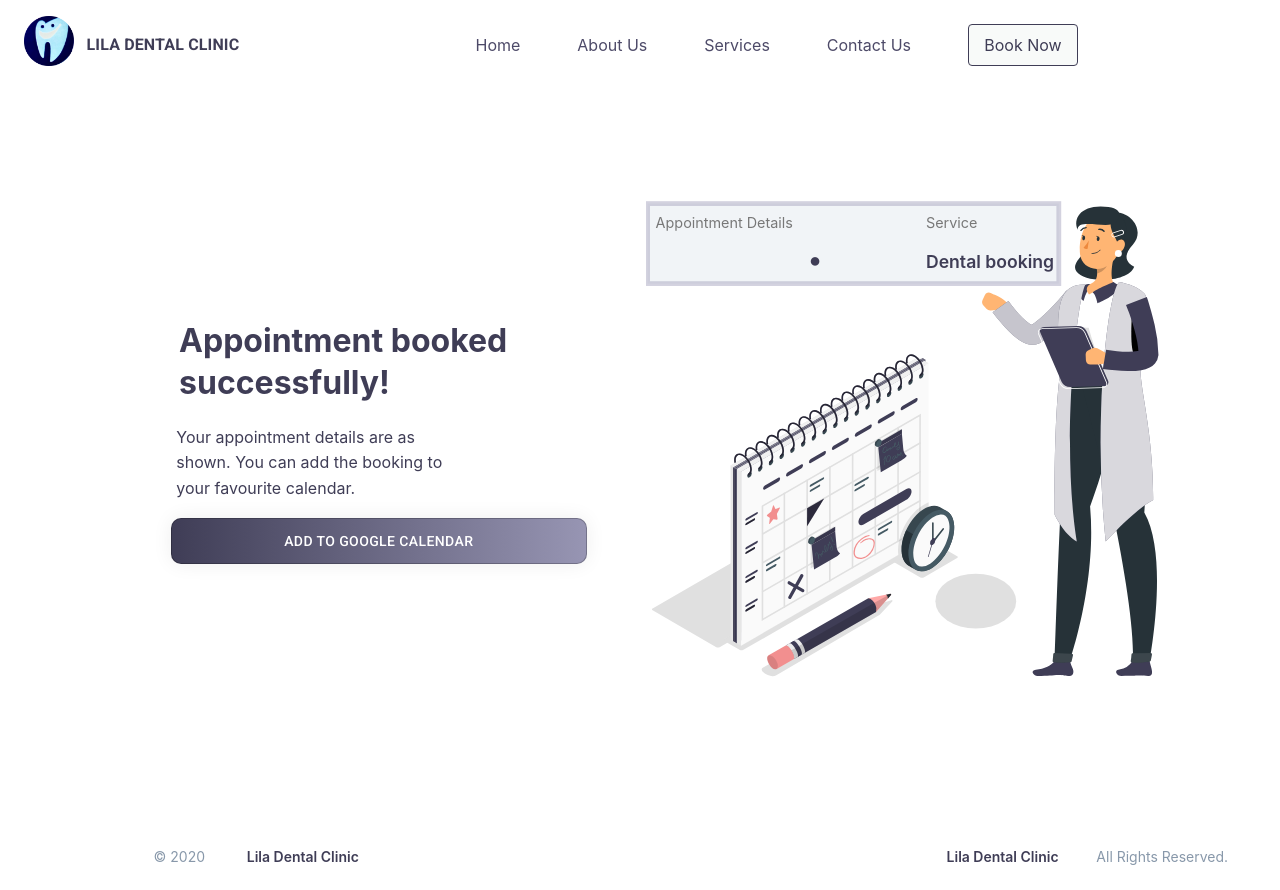
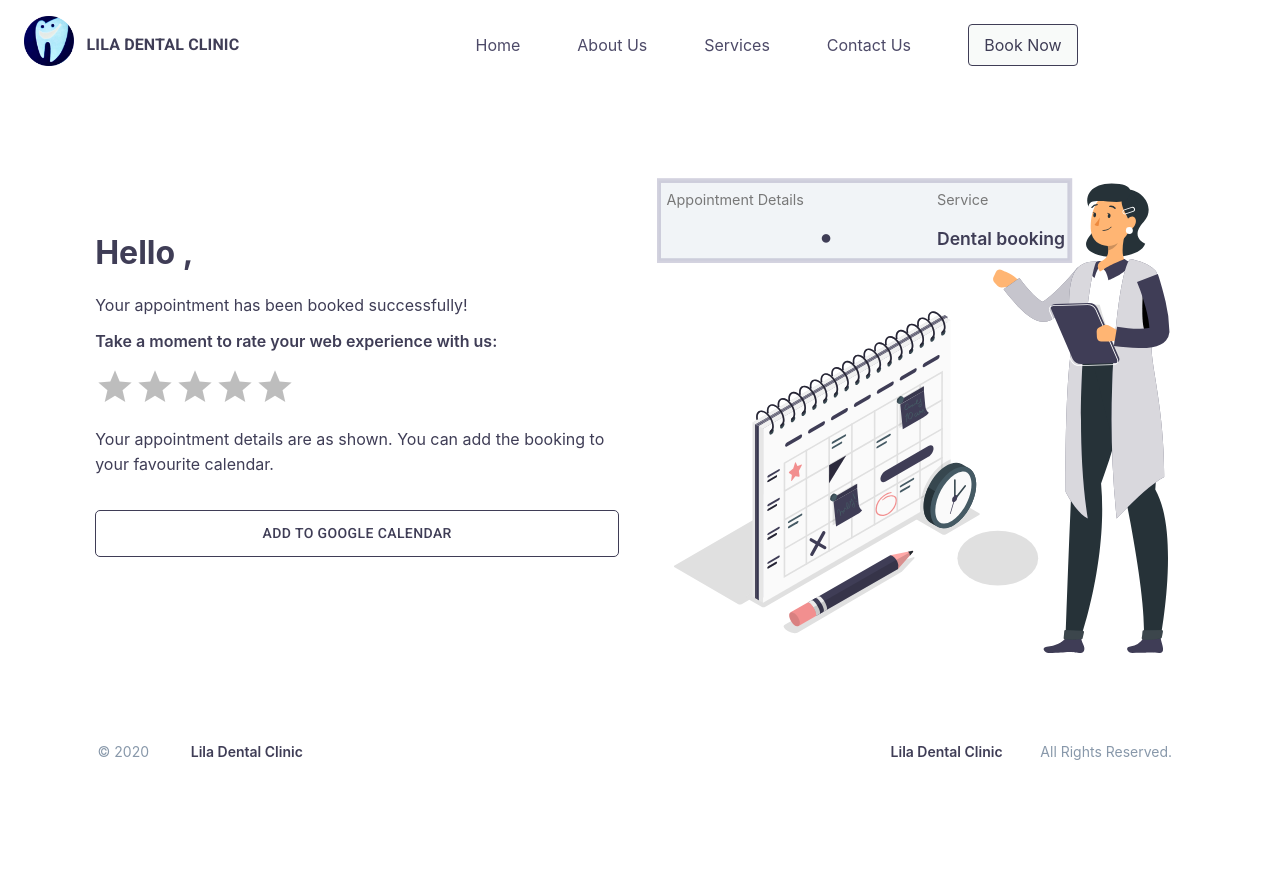
Before and after one commit to abhaybaiju/dentist-webapp, a React (Create React App) app in the folder frontend/: page /Success in a window 1280 px wide. After the commit the page ends 815 px from the top, so only its background shows below. Built offline with nearby package versions, Linux system fonts and the light colour scheme.

Commit message:
(#53) Success Page done

```diff
--- a/frontend/src/components/Book.js
+++ b/frontend/src/components/Book.js
@@ -232,7 +232,9 @@ const Book = () => {
           <VerticalStepper />
           <br /><br/>
         </Grid>
-      <Footer top="2%" bottom="2%" left="12%" right="-25%"/>
+        <Grid item lg={12}>
+          <Footer top="2%" bottom="2%" left="12%" right="-25%"/>
+        </Grid>
     </Grid>
   );
 }
--- a/frontend/src/components/Reducer.js
+++ b/frontend/src/components/Reducer.js
@@ -8,7 +8,8 @@ export const initialState = {
     globalAge: null,
     globalChecked:false,
     globalEmail: null,
-    globalTimeText: null
+    globalTimeText: null,
+    globalRating: null,
 };
 
 
@@ -32,6 +33,11 @@ const reducer = (state, action) => {
                 ...state,
                 globalDate : action.globalDate,
             }
+        case 'SET_RATING':
+            return {
+              ...state,
+              globalRating: action.globalRating,
+            }
         case 'SET_FORM':
             return {
                 ...state,
--- a/frontend/src/components/Success.js
+++ b/frontend/src/components/Success.js
@@ -1,35 +1,53 @@
-import React from 'react';
+import React, {useState} from 'react';
 import {Grid, Button, makeStyles, Fade} from '@material-ui/core';
 import Navbar from './Navbar';
 import Footer from './Footer';
 import moment from 'moment';
 import ImageSVG from './image';
+import Rating from '@material-ui/lab/Rating';
+import { useStateValue } from './StateProvider.js';
 
 const Success = () => {
+
     const useStyles = makeStyles((theme) => ({
       root: {
         width: '100%',
       },
       button: {
-    background: 'linear-gradient(to right, #3f3d56 0%, #9997b5 51%, #3f3d56 100%)',
-    color: 'white',
-    transition: '0.5s',
-    boxShadow: '0 0 20px #eee',
-    borderRadius: '10px',
-    padding: '10px 60px',
-    textAlign: 'center',
-    textTransform: 'uppercase',
-    backgroundSize: '200% auto',
-    display: 'block',
+        marginTop:'3%',
+        marginBottom:'2%',
+        padding:'2%',
+        width:'100%',
+        backgroundColor: 'white',
+        color:'#3f3d56',
+        boxShadow:'none',
+        borderRadius:'5px',
+        border:'1px solid #3f3d56',
         "&:hover": {
-      backgroundPosition: 'right center', /* change the direction of the change here */
-      color: '#fff',
-      textDecoration:'none'
+          backgroundColor: "#2f2b4f",
+          color:'white',
+          borderRadius:'5px',
+          borderColor:'#2f2b4f',
+        },
+        "&:focus": {
+          backgroundColor: "#2f2b4f",
+          color:'white',
+          borderColor:'#2f2b4f',
         }
-  }
+      },
     }));
 
-const Display = () => {
+    const [{globalRating, globalName}, dispatch] = useStateValue();
+    const [value, setValue] = useState(globalRating);
+
+    const handleRatingChange = (e, val) => {
+      setValue(val);
+      dispatch({
+        type: 'SET_RATING',
+        globalRating: value,
+      });
+    }
+
     const classes = useStyles();
     const date = new Date(localStorage.getItem('globalDate'));
     const time = localStorage.getItem('globalTime');
@@ -39,6 +57,7 @@ const Display = () => {
     const startDate = moment(date1).format("YYYYMMDDT");
     const endHour = date.getHours();
     const endMins = date.getMinutes();
+
     var string;
     if(minutes === 0){
       string = "http://www.google.com/calendar/event?action=TEMPLATE&dates=" + startDate + hours.toString()  + "0000%2F" + startDate + endHour.toString() + endMins.toString() + "00&text=Dentist%20Appointment&location=Lila%20Dental%20Clinic%20Dg-2%2F57-a%2C%20Dda%20Flats%2C%20Vikaspuri%2C%20Vikaspuri%2C%20Delhi%2C%20110018&ctz=Asia/Kolkata&details=Appointment%20at%20Lila%20Dental%20Clinic";
@@ -53,35 +72,36 @@ const Display = () => {
     }
     return(
       <Fade in={true} style={{ transformOrigin: '0 0 0' }} {...(true ? { timeout: 1500 } : {})}>
-        <Grid style={{overflowX:'hidden'}}>
-          <Grid>
+          <Grid container alignItems="center" justify="space-evenly" style={{marginTop:'-12%', marginBottom:'-2%', marginLeft:'-5%', overflow:'hidden'}} spacing={2}>
+            <Grid item lg={10}>
+              <p>Hello</p>
+            </Grid>
+            <Grid item lg={2} justify="flex-end">
               <Navbar/>
             </Grid>
-          <Grid container alignItems="center" justify="space-evenly" style={{marginTop:'-12%', marginBottom:'2%', marginLeft:'-5%'}} spacing={2}>
-            <Grid item lg={4} style={{color:'#3f3d56', marginTop:'15%', marginLeft:'5%'}}>
-              <h1 style={{lineHeight:'1.3', marginLeft:'2%'}}>Appointment booked successfully!</h1>
-              <Grid item lg={8}>
-                <p style={{lineHeight:'1.6', marginLeft:'2%'}}>Your appointment details are as shown. You can add the booking to your favourite calendar.</p>
+            <Grid item lg={5} style={{color:'#3f3d56', marginTop:'5%', marginLeft:'0%'}}>
+              <h1 style={{lineHeight:'1.3'}}>Hello {globalName},</h1>
+              <p>Your appointment has been booked successfully!</p>
+              {(value === null) ?
+                <p style={{fontWeight:'600'}}>Take a moment to rate your web experience with us: <Rating name="pristine" value={value} style={{paddingTop:'3%', fontSize:'40px'}} onChange={(event, newValue) => {handleRatingChange()}}/></p>
+                :
+                <p style={{color:'green'}}>Thank you for your valuable feedback!</p>
+              }
+              <p style={{lineHeight:'1.6'}}>Your appointment details are as shown. You can add the booking to your favourite calendar.</p>
+              <Button variant="outlined" href={string} className={classes.button}>Add to Google calendar</Button>
             </Grid>
-              <Button variant="outlined" href={string}
-               className={classes.button}>Add to Google calendar</Button>
-            </Grid>
-            <Grid item lg={1} style={{marginTop:'30%', marginLeft:'-10%'}}>
+            <Grid item lg={1} style={{marginTop:'20%', marginLeft:'-10%'}}>
               <img alt="..." src={require('./images/calendar.svg')} height="400" style={{marginTop:'0%'}}/>
             </Grid>
-            <Grid item lg={4} style={{marginLeft:'-20%', marginTop:'12%'}}>
+            <Grid item lg={4} style={{marginLeft:'-20%', marginTop:'5%'}}>
               <ImageSVG />
             </Grid>
+            <Grid item lg={12}>
+              <Footer top="-5%" bottom="-2%" left="12%" right="-30%"/>
             </Grid>
-          <Footer top="0%" bottom="2%" left="12%" right="-30%"/>
           </Grid>
       </Fade>
     );
 }
 
-  return(
-    <Display />
-  )
-}
-
 export default Success;
--- a/frontend/src/components/Work.js
+++ b/frontend/src/components/Work.js
@@ -7,16 +7,16 @@
 //SES Live Mode
 //disable passed time on current date, disable date when all slots booked/last slot time passed
 //time is not there in localStorage
+//Success Navbar not moving???????????-----colors seem fine btw!
+//Success Rating session on refresh!
 
 //IMPORTANT
-//Pics about
+//Pics about--------SEND
 //Leftover Content---Decide services and illustrations/images accordingly.----Write Reviews
 
 //SHAMBHAVI
-//Success colors and rating experience
 //FrontPage colors
 //download env file
-//verify--button solid, arrow, white??
 //design sidedrawer
 //Terms of use and privacy policy from razorpay
 //verify parse date and time
```
Lines whose indentation alone changed are shown as unchanged.
